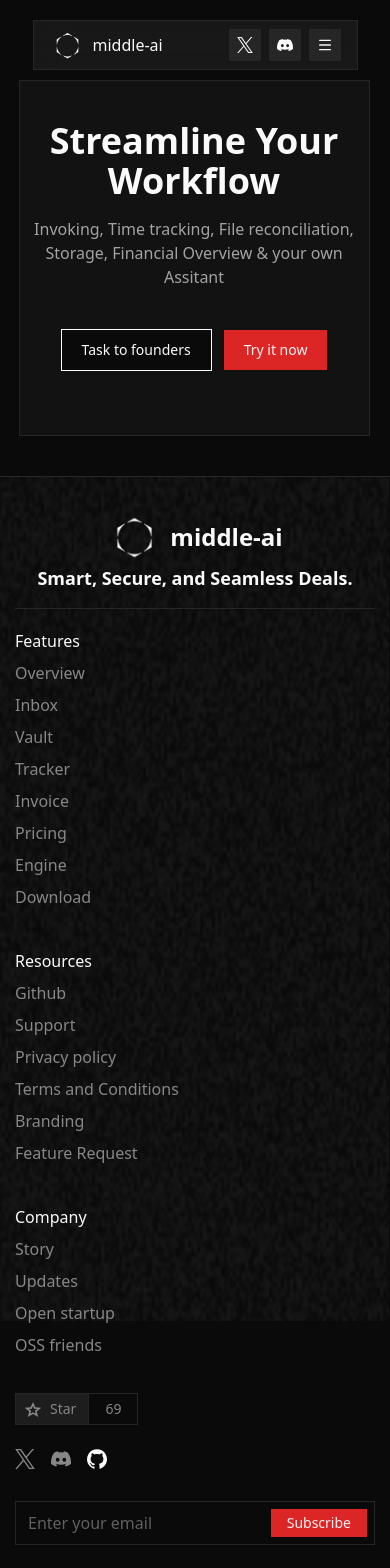
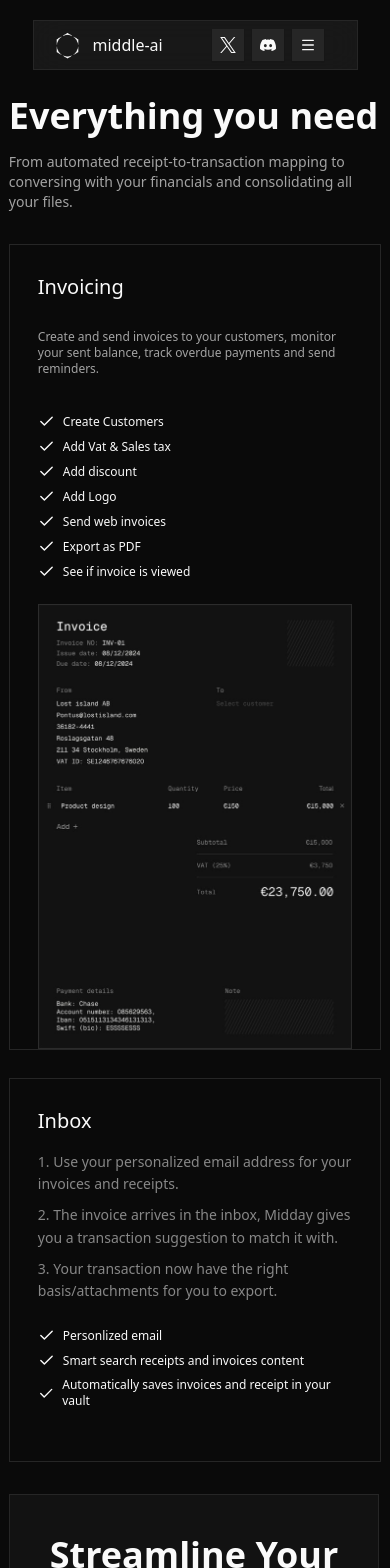
Before and after one commit to wtfdivyansh/middle-ai, a Next.js app: page / in a window 390 px wide. Shown: the top 1568 px of the page. Built offline with nearby package versions, Linux system fonts and the light colour scheme; no server answers.

Commit message:
Added AutomateReceipt component and enhance responsiveness in styles

```diff
--- a/app/(routes)/page.tsx
+++ b/app/(routes)/page.tsx
@@ -1,10 +1,12 @@
 "use client";
+import AutomateReceipt from "@/components/custom/site/automate-receipt";
 import { Footer } from "@/components/custom/site/footer/footer";
 import StressFree from "@/components/custom/site/stressfree";
 
 export default function Home() {
   return (
     <div className="mt-20">
+      <AutomateReceipt />
       <StressFree />
       <Footer />
     </div>
--- a/app/globals.css
+++ b/app/globals.css
@@ -76,7 +76,12 @@
   }
 }
 
+@media screen and (max-width: 500px) {
+  .container{
+    max-width: 95% !important;
+  }
 
+}
 
 
 @layer base {
--- a/app/layout.tsx
+++ b/app/layout.tsx
@@ -30,7 +30,7 @@
   return (
     <html lang="en" suppressHydrationWarning>
       <body
-        className={`${geistSans.variable} ${geistMono.variable} antialiased`}
+        className={`${geistSans.variable} ${geistMono.variable} antialiased flex justify-center`}
       >
         <RoutesContext
           protectedRoutes={protectedRoutes}
--- /dev/null
+++ b/components/custom/cta-link.tsx
@@ -0,0 +1,27 @@
+"use client";
+
+import { cn } from "@/lib/utils";
+
+import Link from "next/link";
+import { CornerRightUp } from "lucide-react";
+
+export function CtaLink({
+  text,
+  className,
+}: {
+  text: string;
+  className?: string;
+}) {
+  return (
+    <Link
+      href="https://app.midday.ai"
+      className={cn(
+        "font-medium text-xs flex items-center space-x-2 opacity-0 group-hover:opacity-100 transition-opacity duration-200 hidden xl:flex",
+        className,
+      )}
+    >
+      <span>{text}</span>
+      <CornerRightUp className="size-4"/>
+    </Link>
+  );
+}
--- /dev/null
+++ b/components/custom/site/automate-receipt.tsx
@@ -0,0 +1,73 @@
+import { Check } from 'lucide-react'
+import Image from 'next/image'
+import React from 'react'
+import invoiceJpeg from '@/public/images/invoice.jpeg'
+import { CtaLink } from '../cta-link'
+
+export default function AutomateReceipt() {
+    return (
+        <div className='flex items-center justify-center w-full '>
+            <div className='container'>
+                <h1 className="text-4xl sm:text-5xl md:text-6xl lg:text-7xl font-bold py-4 text-start glow flex-wrap flex-1 p-0">
+                    Everything you need
+                </h1>
+                <p className='text-sm text-muted-foreground pb-8'>From automated receipt-to-transaction mapping to conversing with your financials and consolidating all your files.</p>
+                <div className='w-full grid grid-cols-1 lg:grid-cols-5 gap-7 mb-8'>
+                    <div className='block md:flex relative lg:col-span-3 border p-7 pb-0 group'>
+                        <div className='flex flex-col items-start w-full md:w-1/2'>
+                            <h2 className='font-medium text-xl md:text-2xl mb-4'>Invoicing</h2>
+                            <p className='text-xs text-muted-foreground py-3'>Create and send invoices to your customers, monitor your sent balance, track overdue payments and send reminders.</p>
+                            <div className="flex flex-col space-y-2 py-6">
+                                {["Create Customers", "Add Vat & Sales tax", "Add discount", "Add Logo", "Send web invoices", "Export as PDF", "See if invoice is viewed"].map((item, index) => {
+                                    return (
+                                        <div key={index} className="flex space-x-2 items-center text-sm">
+                                            <Check size={"17"} />
+                                            <span className="text-xs">{item}</span>
+                                        </div>
+                                    )
+                                })}
+                            </div>
+                            <div className="absolute bottom-6">
+                                <CtaLink text="Send your first invoice in second." />
+                            </div>
+                        </div>
+                        <div className="relative flex flex-col items-start md:items-end w-full md:w-1/2">
+                            <Image src={invoiceJpeg} alt="invoice" className='h-auto w-auto object-contain' />
+                        </div>
+
+                    </div>
+                    <div className='lg:col-span-2 border p-7 relative group'>
+                        {/* <h2 className='text-xl font-semibold'>Inbox</h2> */}
+                        <h4 className="font-medium text-xl md:text-2xl mb-4">Inbox</h4>
+                        <ul className="list-decimal list-inside text-[#878787] text-sm space-y-2 leading-relaxed">
+                            <li>
+                                Use your personalized email address for your invoices and receipts.
+                            </li>
+                            <li>
+                                The invoice arrives in the inbox, Midday gives you a transaction
+                                suggestion to match it with.
+                            </li>
+                            <li>
+                                Your transaction now have the right basis/attachments for you to
+                                export.
+                            </li>
+                        </ul>
+                        <div className="flex flex-col space-y-2 my-6">
+                            {["Personlized email", "Smart search receipts and invoices content", "Automatically saves invoices and receipt in your vault"].map((item, index) => {
+                                return (
+                                    <div key={index} className="flex space-x-2 items-center text-sm">
+                                        <Check size={"17"} />
+                                        <span className="text-xs">{item}</span>
+                                    </div>
+                                )
+                            })}
+                        </div>
+                        <div className="absolute bottom-6">
+                            <CtaLink text="Automate your reconciliation process" />
+                        </div>
+                    </div>
+                </div>
+            </div>
+        </div>
+    )
+}
--- a/components/custom/site/footer/footer.tsx
+++ b/components/custom/site/footer/footer.tsx
@@ -8,7 +8,7 @@
 export function Footer() {
   return (
     <footer className="relative w-full flex flex-col items-center border-t px-4 md:px-6 pt-8 overflow-hidden">
-      <div className="absolute inset-0 pointer-events-none">
+      <div className="absolute inset-0 pointer-events-none h-full">
         <NoiseBg
           patternSize={150}
           patternScaleX={3}
--- a/components/custom/site/footer/subscribe-input.tsx
+++ b/components/custom/site/footer/subscribe-input.tsx
@@ -33,7 +33,7 @@
     <div>
       <div className="flex justify-center">
         {isSubmitted ? (
-          <div className="border border-[#2C2C2C] font-sm text-primary h-11 w-[330px] flex items-center py-1 px-3 justify-between">
+          <div className="border border-[#2C2C2C] font-sm text-primary h-11 w-[330px] max-w-[90%] flex items-center py-1 px-3 justify-between">
             <p>Subscribed</p>
 
             <svg
--- a/components/custom/site/stressfree.tsx
+++ b/components/custom/site/stressfree.tsx
@@ -3,7 +3,7 @@
 export default function StressFree() {
     return (
         <div className="flex justify-center w-screen mb-10">
-            <div className="container max-w-[90%] sm:mx-auto border bg-[#121212] flex-1 py-6">
+            <div className="container sm:mx-auto border bg-[#121212] flex-1 py-6">
                 <h1 className="text-4xl sm:text-5xl md:text-6xl lg:text-7xl font-bold py-4 text-center glow flex-wrap flex-1">
                     Streamline Your Workflow
                 </h1>
```
Also changed, not shown: public/images/invoice.jpeg (added).
